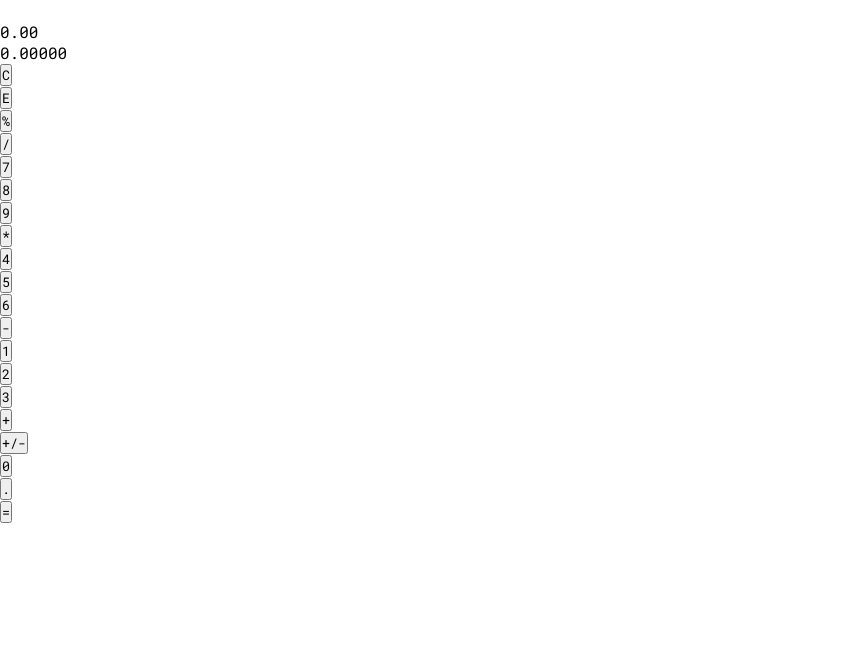
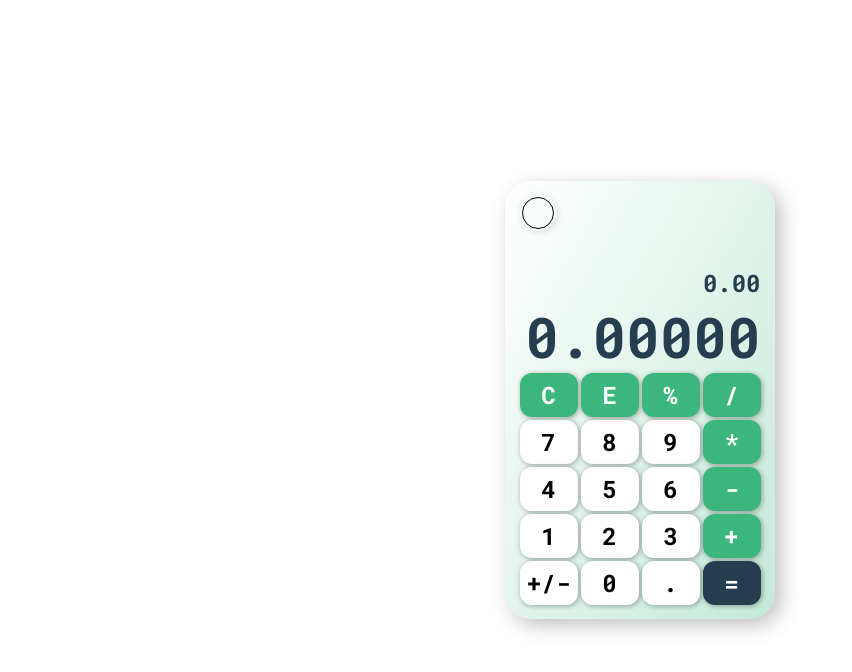
Before and after one commit to jrome3920/calculator, a plain HTML site: page index.html in a window 1280 px wide. Shown: the whole page, without its empty margins (0-852 px from the left). Drawn offline with Linux system fonts and the light colour scheme.

Commit message:
Adding container and button styles

```diff
--- a/style.css
+++ b/style.css
@@ -1,13 +1,133 @@
 @import url('https://fonts.googleapis.com/css2?family=Roboto+Mono:ital,wght@0,100..700;1,100..700&display=swap');
 
-*{
+* {
     padding: 0;
     margin: 0;
     box-sizing: border-box;
     font-family: "Roboto Mono", monospace;
+    font-size: 24px;
+    font-weight: bold;
 }
 
-html{
+:root {
+    --color-white: #FFFFFF;
+    --color-green: #3BB77E;
+    --color-black: #253D4E;
+}
+
+html {
     position: relative;
     min-height: 100%;
+    overflow: hidden;
 }
+
+.calculator{
+    background-color: transparent;
+    backdrop-filter: blur(20px);
+}
+
+.calculator {
+    padding: .6rem;
+    border-radius: 26px;
+    box-shadow: 6px 6px 20px 0px rgba(0, 0, 0, 0.25);
+    color: var(--color-black);
+    background-image: linear-gradient(
+        120deg,
+        rgba(255, 255, 255,0.3),
+        rgba(59, 183, 126, 0.3)
+    );
+}
+
+.img-wrapper, .img-container{
+    display: flex;
+    align-items: center;
+    justify-content: center;
+    overflow: hidden;
+    border-radius: 50%;
+}
+
+.img-container {
+    height: 32px;
+    width: 32px;
+    border: 1px solid #000;
+}
+
+.img-wrapper {
+    height: 36px;
+    width: 36px;
+    box-shadow: 1px 1px 6px 1px rgba(0, 0, 0, 0.10);
+    margin-bottom: 1.5rem;
+}
+
+.content-wrapper {
+    display: flex;
+    justify-content: center;
+    align-items: center;
+    height: 100vh;
+}
+
+.grid {
+    display: grid;
+    grid-template-columns: repeat(4, auto);
+    grid-template-rows: repeat(5, auto);
+    gap: 3px;
+}
+
+.grid-item {
+    margin: 0;
+}
+
+.calcu-btn {
+    width: 58px;
+    height: 44px;
+    border-radius: 12px;
+    border: none;
+    box-shadow: 1px 1px 4px 1px rgba(0, 0, 0, 0.25);
+}
+
+.btn-white {
+    background-color: var(--color-white);
+
+    &:hover{
+        background-color: #eeeeee;
+    }
+
+    &:active{
+        background-color: #e2e2e2;
+    }
+}
+
+.btn-green {
+    color: var(--color-white);
+    background-color: var(--color-green);
+
+    &:hover{
+        background-color: #36a872;
+    }
+
+    &:active{
+        background-color: #33a06d;
+    }
+}
+
+.btn-black {
+    color: var(--color-white);
+    background-color: var(--color-black);
+
+    &:hover{
+        background-color: #1e3442;
+    }
+
+    &:active{
+        background-color: #1b2f3c;
+    }
+}
+
+#result {
+    font-size: 56px;
+}
+
+#previous-result,
+#result {
+    text-align: end;
+}
```
